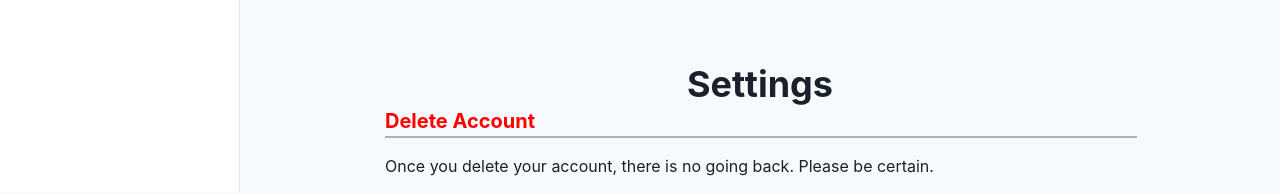
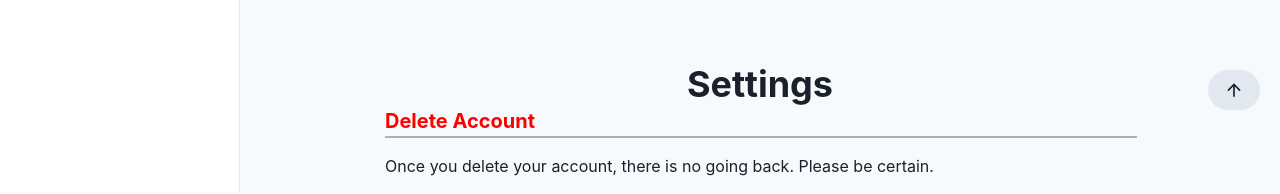
Before and after one commit to VictoryoM/quizie-721, a Next.js app: page /dashboard in a window 1280 px wide. Shown: the part 670-864 px from the top of the page. Built offline with nearby package versions, Linux system fonts and the light colour scheme; no server answers; the database is empty.

Commit message:
sidebar nav item click
sidebar closes on nav item click
scroll to top button on dashboard

```diff
--- a/components/dashboard/sidebarDashboard.tsx
+++ b/components/dashboard/sidebarDashboard.tsx
@@ -12,10 +12,12 @@ import {
   useDisclosure,
   BoxProps,
   FlexProps,
+  Button,
 } from '@chakra-ui/react';
 import { FiHome, FiCompass, FiStar, FiSettings, FiMenu } from 'react-icons/fi';
 import { IconType } from 'react-icons';
 import { Link as ScrollLink, animateScroll as scroll } from 'react-scroll';
+import { ArrowUpIcon } from '@chakra-ui/icons';
 
 interface LinkItemProps {
   name: string;
@@ -36,14 +38,14 @@ const LinkItems: Array<LinkItemProps> = [
   { name: 'Settings', icon: FiSettings, section: 'settings', display: 'block' },
 ];
 
-export default function SimpleSidebar({ children, role, }: { children?: ReactNode; role:string }) {
+export default function SimpleSidebar({ children, role, }: { children?: ReactNode; role: string }) {
   const { isOpen, onOpen, onClose } = useDisclosure();
   return (
     <Box minH='100vh' bg={useColorModeValue('gray.50', 'gray.900')}>
       <SidebarContent
         onClose={() => onClose}
         display={{ base: 'none', md: 'block' }}
-        role= {role}
+        role={role}
       />
       <Drawer
         autoFocus={false}
@@ -55,7 +57,7 @@ export default function SimpleSidebar({ children, role, }: { children?: ReactNod
         size='full'
       >
         <DrawerContent>
-          <SidebarContent onClose={onClose} role={role}/>
+          <SidebarContent onClose={onClose} role={role} />
         </DrawerContent>
       </Drawer>
       {/* mobilenav */}
@@ -101,6 +103,7 @@ const SidebarContent = ({ onClose, role, ...rest }: SidebarProps & { role: strin
       </Box>
       {filteredLinkItems.map((link) => (
         <NavItem
+          onClick={onClose}
           key={link.name}
           icon={link.icon}
           section={link.section}
@@ -156,8 +159,8 @@ interface MobileProps extends FlexProps {
 }
 const MobileNav = ({ onOpen, ...rest }: MobileProps) => {
   return (
+    <>
       <Flex
-
         left={0}
         right={0}
         zIndex='999'
@@ -182,5 +185,18 @@ const MobileNav = ({ onOpen, ...rest }: MobileProps) => {
           Dashboard
         </Text>
       </Flex>
+      <Button
+      position={'fixed'}
+      bottom={'20px'}
+      right={'20px'}
+      zIndex={'999'}
+      bgColor={useColorModeValue('gray.200', 'gray.700')}
+      rounded={'full'}
+      >
+        <ScrollLink to='home' spy={true} smooth={true} offset={-50}>
+          <ArrowUpIcon fontSize={'20px'}/>
+        </ScrollLink>
+      </Button>
+    </>
   );
 };
--- a/components/footer.tsx
+++ b/components/footer.tsx
@@ -13,7 +13,7 @@ export default function Footer() {
       minHeight="50px"
       bg={useColorModeValue("gray.50", "gray.900")}
       color={useColorModeValue("gray.700", "gray.200")}
-      zIndex={999}
+      zIndex={998}
       borderTop={"1px solid"}
       borderColor={useColorModeValue("gray.200", "gray.700")}
     >
--- a/pages/index.tsx
+++ b/pages/index.tsx
@@ -28,7 +28,7 @@ export default function Home(props: Props) {
         <link rel='icon' href='/favicon.ico' />
       </Head>
       <Box mt={10}>
-        <Heading textAlign='center' as='h1' size='3xl' m={[2, 3]}  >
+        <Heading textAlign='center' as='h1' size='3xl' m={[2, 3]} lineHeight={'tall'} >
           <Highlight
             query='Quizie.'
             styles={{ px: '4', py: '2', rounded: 'full', bg: 'green.300'}}
```
Lines whose indentation alone changed are shown as unchanged.
